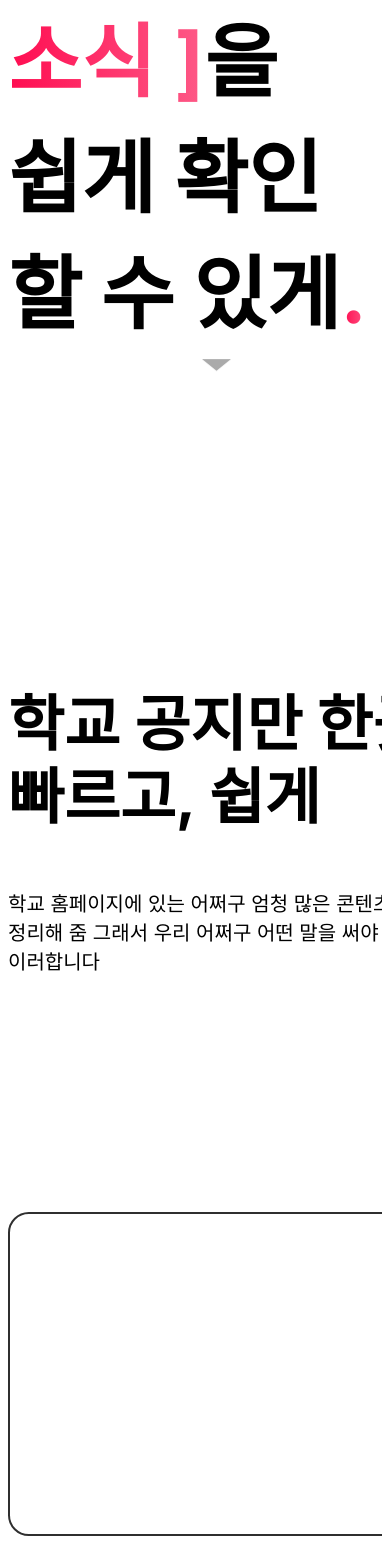
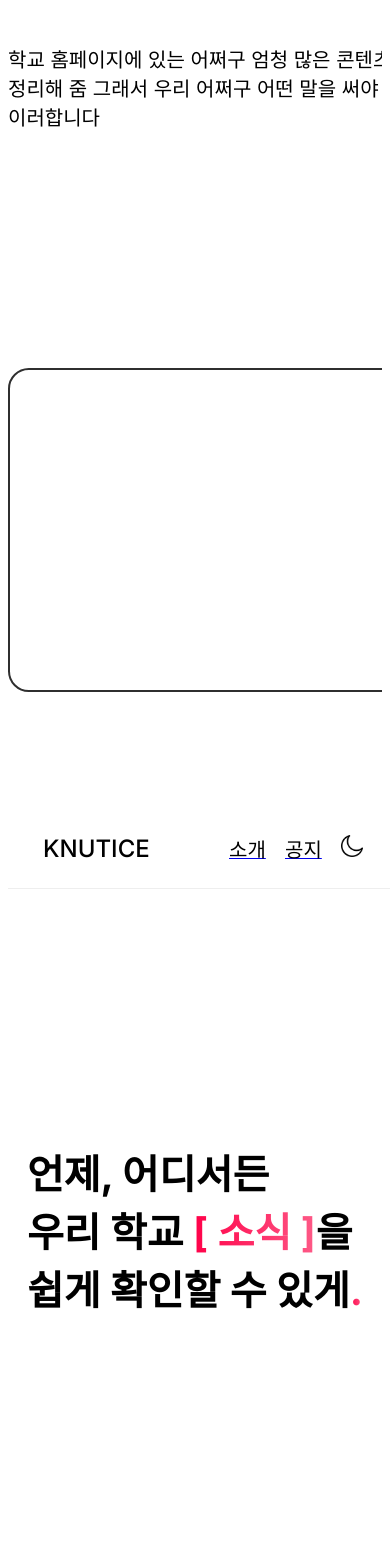
Before and after one commit to FX-PR0JECT/KNUTICE-CLIENT, a Next.js app in the folder knutice/: page / in a window 390 px wide. Shown: the part 432-1997 px from the top of the page. Built offline with nearby package versions, Linux system fonts and the light colour scheme; no server answers.

Commit message:
:lipstick: design: implement mobile screen of first section in main page

```diff
--- a/knutice/src/app/page.tsx
+++ b/knutice/src/app/page.tsx
@@ -13,9 +13,9 @@ const Main = () => {
   return (
     <ThemeProvider theme={isDarkMode ? THEME.dark : THEME.light}>
       <Home>
-        <FirstSection />
         <SecondSection />
         <Navbar mode={isDarkMode} themeHandler={switchTheme} device={getDeviceType()} />
+        <FirstSection device={getDeviceType()} />
       </Home>
     </ThemeProvider>
   );
--- a/knutice/src/components/Main/FirstSection.tsx
+++ b/knutice/src/components/Main/FirstSection.tsx
@@ -1,11 +1,11 @@
 import { COLORS } from '@/constants/color';
 import { FirstSec, TitleWrapper, Title, Emphasis, ScrollWrapper } from '@/styles/Main/FirstSection';
 
-const FirstSection = () => {
+const FirstSection = ({ device }: { device: TDevice }) => {
   return (
     <FirstSec>
       <TitleWrapper>
-        <Title>
+        <Title $device={device}>
           언제, 어디서든
           <br />
           우리 학교 <Emphasis>[ 소식 ]</Emphasis>을
--- a/knutice/src/styles/Main/FirstSection.ts
+++ b/knutice/src/styles/Main/FirstSection.ts
@@ -1,4 +1,4 @@
-import styled, { keyframes } from 'styled-components';
+import styled, { keyframes, css } from 'styled-components';
 import { COLORS } from '@/constants/color';
 
 const FirstSec = styled.div`
@@ -21,9 +21,25 @@ const TitleWrapper = styled.div`
   height: 100%;
 `;
 
-const Title = styled.h1`
-  font-size: 5rem;
+const Title = styled.h1<{ $device: TDevice }>`
   color: ${({ theme }) => theme.color};
+
+  ${({ $device }) => {
+    switch ($device) {
+      case 'desktop':
+        return css`
+          font-size: 5rem;
+        `;
+      case 'tablet':
+        return css`
+          font-size: 4.5rem;
+        `;
+      case 'mobile':
+        return css`
+          font-size: 2.5rem;
+        `;
+    }
+  }}
 `;
 
 const gradientAnimation = keyframes`
@@ -58,8 +74,6 @@ const ScrollWrapper = styled.div`
   align-items: center;
 
   position: absolute;
-
-  left: 50%;
   bottom: 0.5rem;
 
   gap: 1rem;
```
